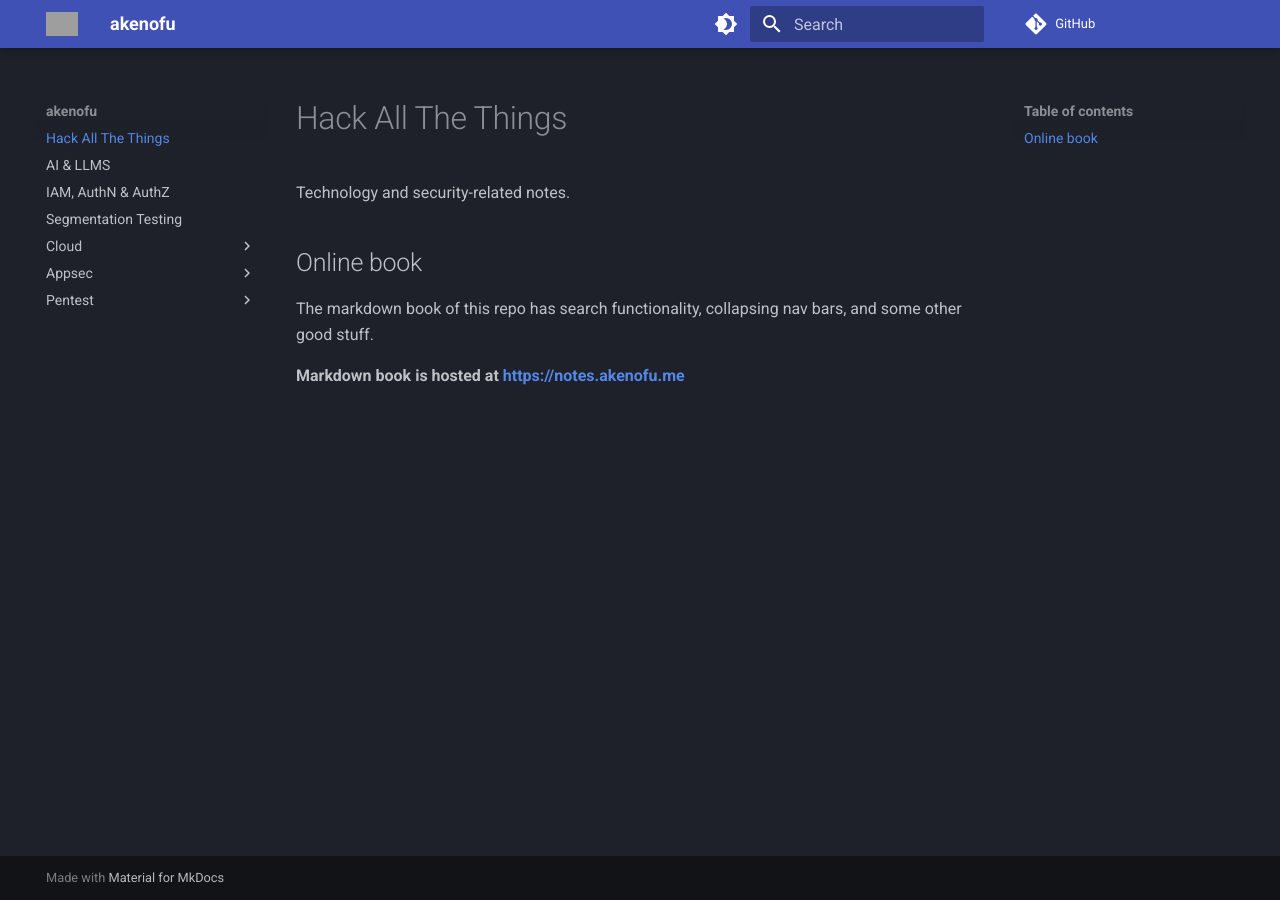
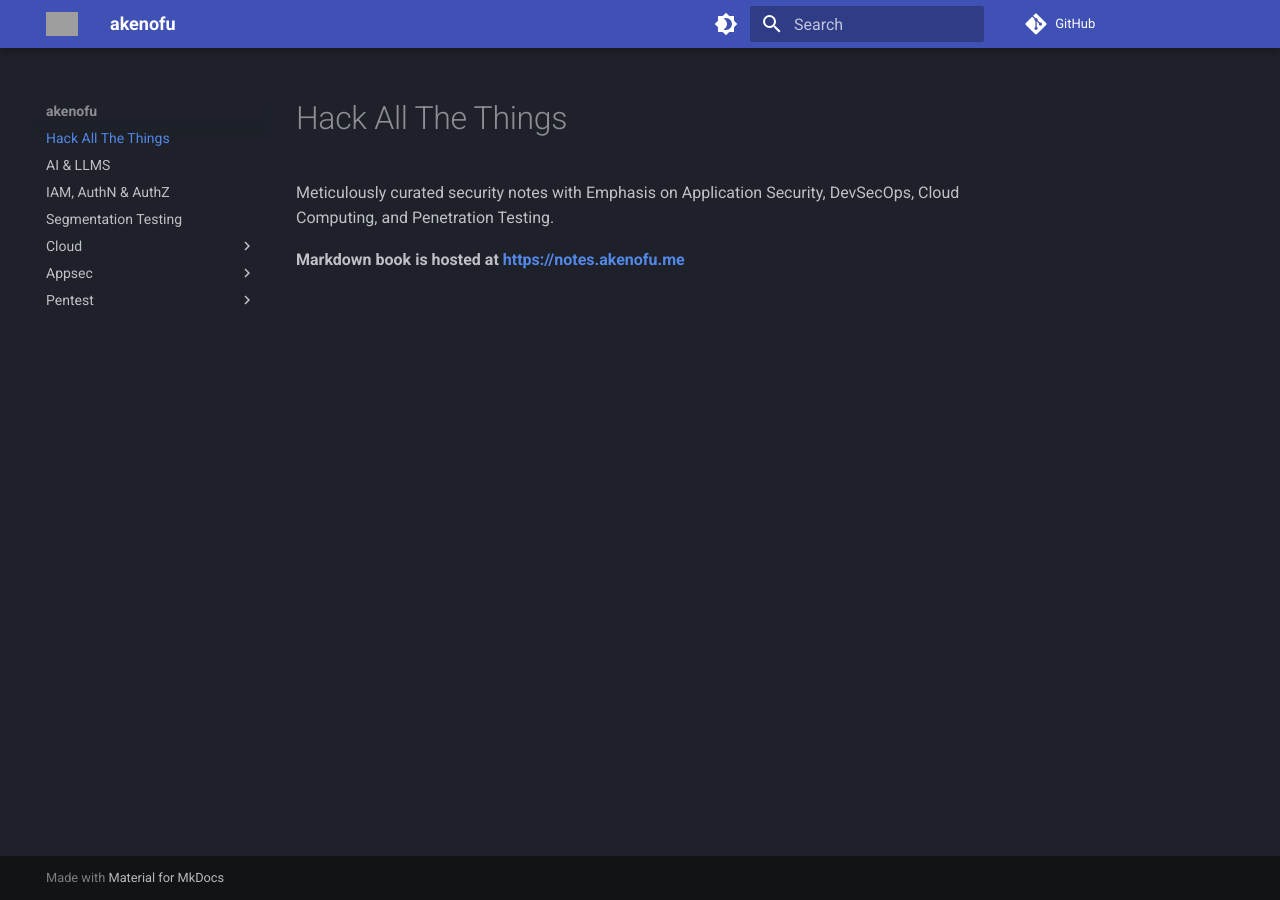
Before and after one commit to akenofu/HackAllTheThings, an MkDocs documentation site: the page built from docs/README.md, in a window 1280 px wide. Built offline with MkDocs 1.6.1 and Material for MkDocs 9.7.7, drawn with Linux system fonts in a browser that asks for light colours; comment, search, counter and statistics services are not loaded; grey boxes are pictures that could not be loaded.

```diff
--- a/docs/README.md
+++ b/docs/README.md
@@ -1,7 +1,5 @@
 # Hack All The Things
 
-Technology and security-related notes.
-## Online book
-The markdown book of this repo has search functionality, collapsing nav bars, and some other good stuff.
+Meticulously curated security notes with Emphasis on Application Security, DevSecOps, Cloud Computing, and Penetration Testing.
 
 **Markdown book is hosted at [https://notes.akenofu.me](https://notes.akenofu.me)**
```
Also changed, not shown: docs/.obsidian/workspace.json.
